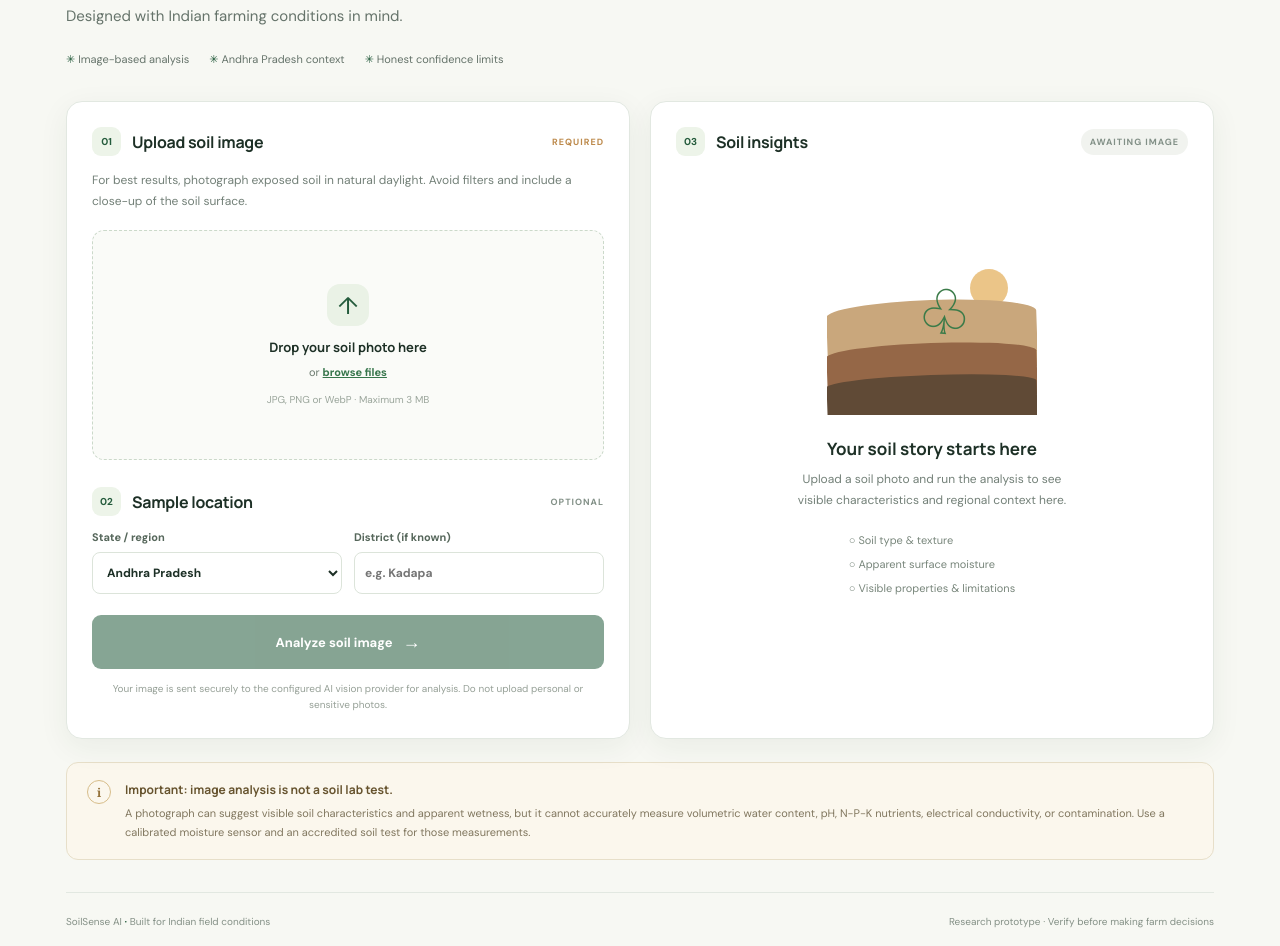
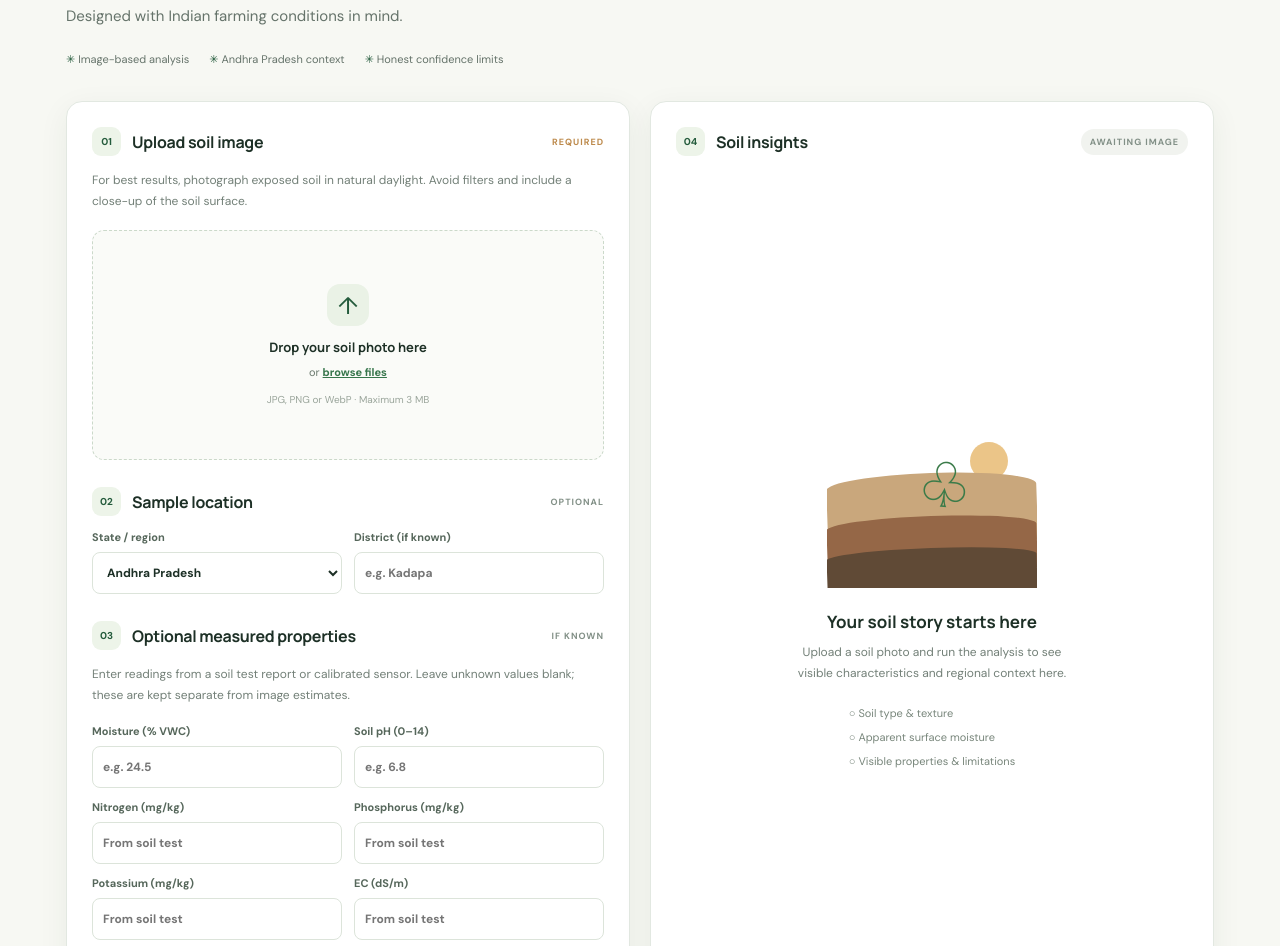
Before and after one commit to nagasravanb-rgb/soilclassai, a Next.js app: page / in a window 1280 px wide. Shown: the part 346-1292 px from the top of the page. Built offline with nearby package versions, Linux system fonts and the light colour scheme.

Commit message:
Add sensor and lab measurement inputs to soil analysis

```diff
--- a/app/page.tsx
+++ b/app/page.tsx
@@ -14,6 +14,15 @@ type Analysis = {
   confidence: string;
   explanation: string;
   regional_context: string;
+  measured_properties?: {
+    moisturePercent?: number;
+    pH?: number;
+    nitrogenMgKg?: number;
+    phosphorusMgKg?: number;
+    potassiumMgKg?: number;
+    ecDsM?: number;
+  };
+  model_classification?: { label: string; score: number | null; model: string } | null;
 };
 
 const initialAnalysis: Analysis | null = null;
@@ -23,6 +32,12 @@ export default function Home() {
   const [preview, setPreview] = useState("");
   const [region, setRegion] = useState("Andhra Pradesh");
   const [district, setDistrict] = useState("");
+  const [moisturePercent, setMoisturePercent] = useState("");
+  const [soilPH, setSoilPH] = useState("");
+  const [nitrogen, setNitrogen] = useState("");
+  const [phosphorus, setPhosphorus] = useState("");
+  const [potassium, setPotassium] = useState("");
+  const [ec, setEc] = useState("");
   const [loading, setLoading] = useState(false);
   const [error, setError] = useState("");
   const [analysis, setAnalysis] = useState<Analysis | null>(initialAnalysis);
@@ -62,7 +77,17 @@ export default function Home() {
       });
       const response = await fetch("/api/analyze", {
         method: "POST", headers: { "Content-Type": "application/json" },
-        body: JSON.stringify({ imageData, region, district }),
+        body: JSON.stringify({
+          imageData, region, district,
+          measurements: {
+            moisturePercent: moisturePercent === "" ? undefined : Number(moisturePercent),
+            pH: soilPH === "" ? undefined : Number(soilPH),
+            nitrogenMgKg: nitrogen === "" ? undefined : Number(nitrogen),
+            phosphorusMgKg: phosphorus === "" ? undefined : Number(phosphorus),
+            potassiumMgKg: potassium === "" ? undefined : Number(potassium),
+            ecDsM: ec === "" ? undefined : Number(ec),
+          },
+        }),
       });
       const data = await response.json();
       if (!response.ok) throw new Error(data.error || "Analysis failed. Please try again.");
@@ -100,21 +125,40 @@ export default function Home() {
             <label>State / region<select value={region} onChange={e => setRegion(e.target.value)}><option>Andhra Pradesh</option><option>Telangana</option><option>Tamil Nadu</option><option>Karnataka</option><option>Kerala</option><option>Maharashtra</option><option>Odisha</option><option>Other Indian state</option><option>Outside India</option></select></label>
             <label>District (if known)<input value={district} onChange={e => setDistrict(e.target.value)} placeholder="e.g. Kadapa" maxLength={80} /></label>
           </div>
+          <div className="section-head region-head"><div><span className="step">03</span><h2>Optional measured properties</h2></div><span className="optional">IF KNOWN</span></div>
+          <p className="muted">Enter readings from a soil test report or calibrated sensor. Leave unknown values blank; these are kept separate from image estimates.</p>
+          <div className="field-grid measurement-grid">
+            <label>Moisture (% VWC)<input type="number" min="0" max="100" step="0.1" value={moisturePercent} onChange={e => setMoisturePercent(e.target.value)} placeholder="e.g. 24.5" /></label>
+            <label>Soil pH (0–14)<input type="number" min="0" max="14" step="0.1" value={soilPH} onChange={e => setSoilPH(e.target.value)} placeholder="e.g. 6.8" /></label>
+            <label>Nitrogen (mg/kg)<input type="number" min="0" max="100000" step="any" value={nitrogen} onChange={e => setNitrogen(e.target.value)} placeholder="From soil test" /></label>
+            <label>Phosphorus (mg/kg)<input type="number" min="0" max="100000" step="any" value={phosphorus} onChange={e => setPhosphorus(e.target.value)} placeholder="From soil test" /></label>
+            <label>Potassium (mg/kg)<input type="number" min="0" max="100000" step="any" value={potassium} onChange={e => setPotassium(e.target.value)} placeholder="From soil test" /></label>
+            <label>EC (dS/m)<input type="number" min="0" max="1000" step="any" value={ec} onChange={e => setEc(e.target.value)} placeholder="From soil test" /></label>
+          </div>
           <button className="analyze-button" onClick={analyze} disabled={!file || loading}>{loading ? <><span className="spinner" /> Examining image…</> : <>Analyze soil image <span>→</span></>}</button>
           <p className="privacy-note">Your image is sent securely to the configured AI vision provider for analysis. Do not upload personal or sensitive photos.</p>
           {error && <div className="error-box" role="alert"><b>Could not analyze image</b><p>{error}</p>{error.toLowerCase().includes("api key") && <p>Set <code>GEMINI_API_KEY</code> in your Vercel project environment variables, then redeploy.</p>}</div>}
         </div>
 
         <div className="panel results-panel">
-          <div className="section-head"><div><span className="step">03</span><h2>Soil insights</h2></div><span className={`status ${analysis ? "status-done" : ""}`}>{analysis ? "ANALYSIS READY" : "AWAITING IMAGE"}</span></div>
+          <div className="section-head"><div><span className="step">04</span><h2>Soil insights</h2></div><span className={`status ${analysis ? "status-done" : ""}`}>{analysis ? "ANALYSIS READY" : "AWAITING IMAGE"}</span></div>
           {!analysis ? <div className="empty-state"><div className="soil-art"><div className="sun" /><div className="soil-layer layer-one" /><div className="soil-layer layer-two" /><div className="soil-layer layer-three" /><span className="sprout">♧</span></div><h3>Your soil story starts here</h3><p>Upload a soil photo and run the analysis to see visible characteristics and regional context here.</p><div className="empty-checks"><span>○ Soil type & texture</span><span>○ Apparent surface moisture</span><span>○ Visible properties & limitations</span></div></div> : <div className="results-content">
-            <div className="classification-card"><span className="mini-label">LIKELY VISUAL CLASS</span><h3>{analysis.soil_type}</h3><p>{analysis.explanation}</p><div className="confidence"><span>Visual confidence</span><b>{analysis.confidence}</b></div><small>AI visual estimate — not a laboratory result.</small></div>
+            {analysis.model_classification && <div className="classification-card model-card"><span className="mini-label">CONFIGURED IMAGE CLASSIFIER</span><h3>{analysis.model_classification.label}</h3><p>Model: {analysis.model_classification.model}</p><div className="confidence"><span>Model score (not field-calibrated)</span><b>{analysis.model_classification.score === null ? "Not supplied" : `${(analysis.model_classification.score * 100).toFixed(1)}%`}</b></div><small>Model output is not proof of accuracy for your local soil. Validate against labelled Andhra Pradesh samples.</small></div>}
+            <div className="classification-card"><span className="mini-label">AI VISUAL ESTIMATE · NOT A VALIDATED CLASSIFIER</span><h3>{analysis.soil_type}</h3><p>{analysis.explanation}</p><div className="confidence"><span>Visual confidence</span><b>{analysis.confidence}</b></div><small>AI visual estimate — not a laboratory result.</small></div>
             <div className="metric-grid">
               <div className="metric"><span className="metric-symbol">◈</span><small>TEXTURE</small><b>{analysis.texture}</b></div>
               <div className="metric"><span className="metric-symbol">◉</span><small>COLOR</small><b>{analysis.color}</b></div>
               <div className="metric"><span className="metric-symbol">◌</span><small>APPARENT MOISTURE</small><b>{analysis.moisture_visual}</b></div>
               <div className="metric"><span className="metric-symbol">⌁</span><small>VISIBLE DRAINAGE CLUES</small><b>{analysis.drainage_visual}</b></div>
             </div>
+            {analysis.measured_properties && Object.values(analysis.measured_properties).some(v => typeof v === "number") && <div className="detail-block measured-results"><h4>Provided sensor / laboratory readings</h4><p>These are the values entered with this request; they were not measured by the photo-analysis model.</p><div className="measurement-results">
+              {typeof analysis.measured_properties.moisturePercent === "number" && <span><b>{analysis.measured_properties.moisturePercent}%</b><small>Moisture (entered)</small></span>}
+              {typeof analysis.measured_properties.pH === "number" && <span><b>pH {analysis.measured_properties.pH}</b><small>Soil pH (entered)</small></span>}
+              {typeof analysis.measured_properties.nitrogenMgKg === "number" && <span><b>{analysis.measured_properties.nitrogenMgKg} mg/kg</b><small>Nitrogen (entered)</small></span>}
+              {typeof analysis.measured_properties.phosphorusMgKg === "number" && <span><b>{analysis.measured_properties.phosphorusMgKg} mg/kg</b><small>Phosphorus (entered)</small></span>}
+              {typeof analysis.measured_properties.potassiumMgKg === "number" && <span><b>{analysis.measured_properties.potassiumMgKg} mg/kg</b><small>Potassium (entered)</small></span>}
+              {typeof analysis.measured_properties.ecDsM === "number" && <span><b>{analysis.measured_properties.ecDsM} dS/m</b><small>EC (entered)</small></span>}
+            </div></div>}
             <div className="detail-block"><h4>Visible properties</h4><ul>{analysis.visible_properties?.map((x,i) => <li key={i}>{x}</li>)}</ul></div>
             <div className="detail-block"><h4>Organic matter clues</h4><p>{analysis.organic_matter_visual}</p></div>
             <div className="detail-block regional"><h4>Regional context</h4><p>{analysis.regional_context}</p></div>
```
